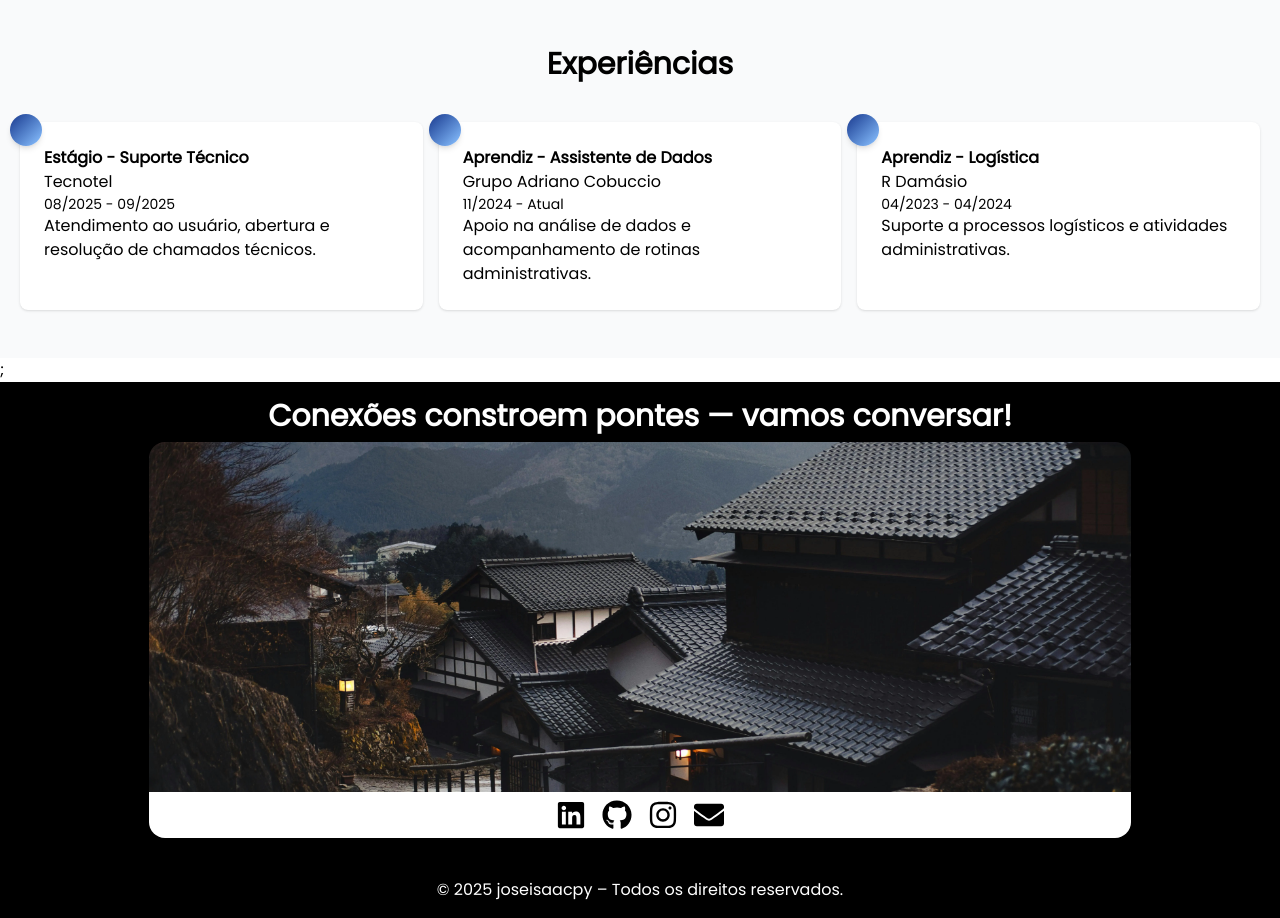
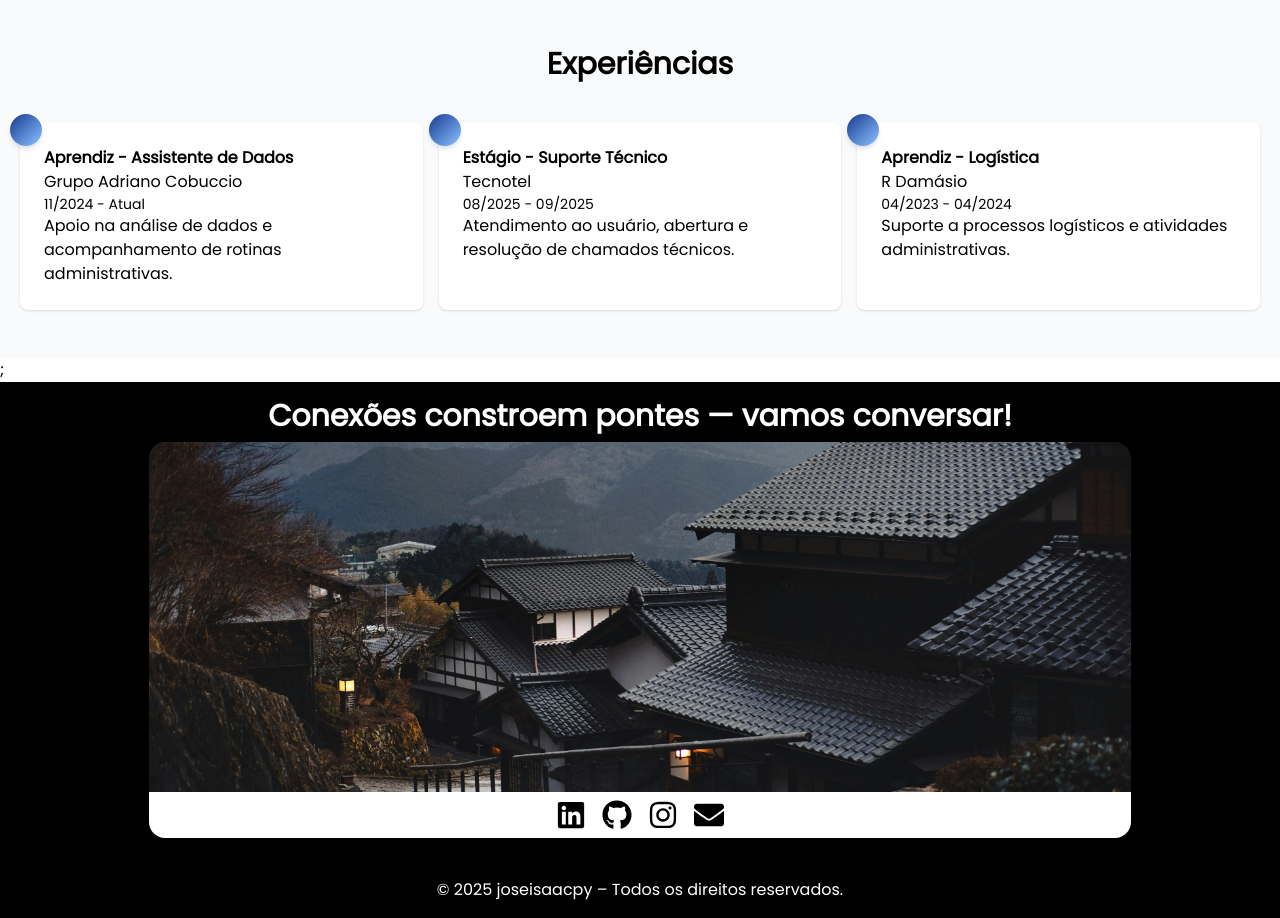
Before and after one commit to joseisaacpy/developer-portfolio-v3, a Next.js app: page / in a window 1280 px wide. Shown: the part 2010-2928 px from the top of the page. Built offline with nearby package versions, Linux system fonts and the light colour scheme; no server answers; the database is empty.

Commit message:
fix(experiencias): corrigir ordem das experiências

```diff
--- a/data/experiencias.js
+++ b/data/experiencias.js
@@ -1,4 +1,12 @@
 export const experiencias = [
+  {
+    empresa: "Grupo Adriano Cobuccio",
+    cargo: "Aprendiz - Assistente de Dados",
+    admissao: "11/2024",
+    fim: "",
+    descricao:
+      "Apoio na análise de dados e acompanhamento de rotinas administrativas.",
+  },
   {
     empresa: "Tecnotel",
     cargo: "Estágio - Suporte Técnico",
@@ -8,14 +16,6 @@ export const experiencias = [
       "Atendimento ao usuário, abertura e resolução de chamados técnicos.",
   },
   {
-    empresa: "Grupo Adriano Cobuccio",
-    cargo: "Aprendiz - Assistente de Dados",
-    admissao: "11/2024",
-    fim: "",
-    descricao:
-      "Apoio na análise de dados e acompanhamento de rotinas administrativas.",
-  },
-  {
     empresa: "R Damásio",
     cargo: "Aprendiz - Logística",
     admissao: "04/2023",
```
